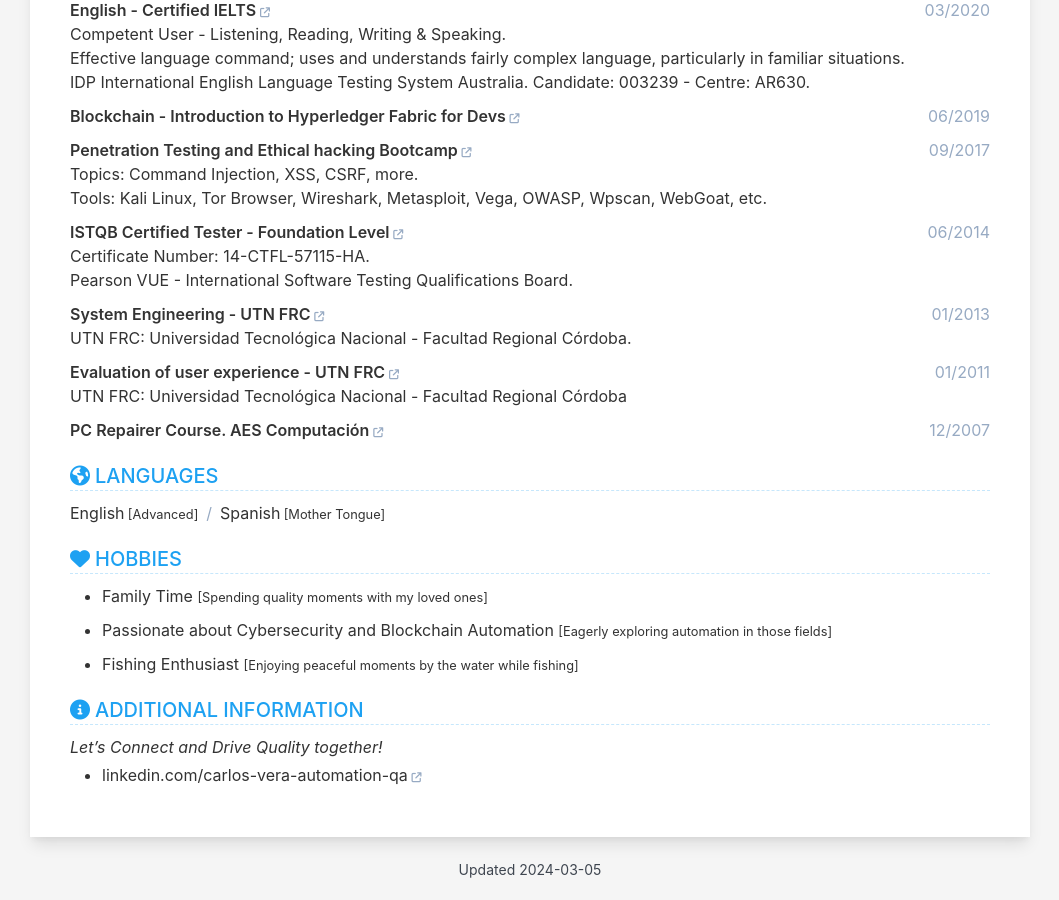
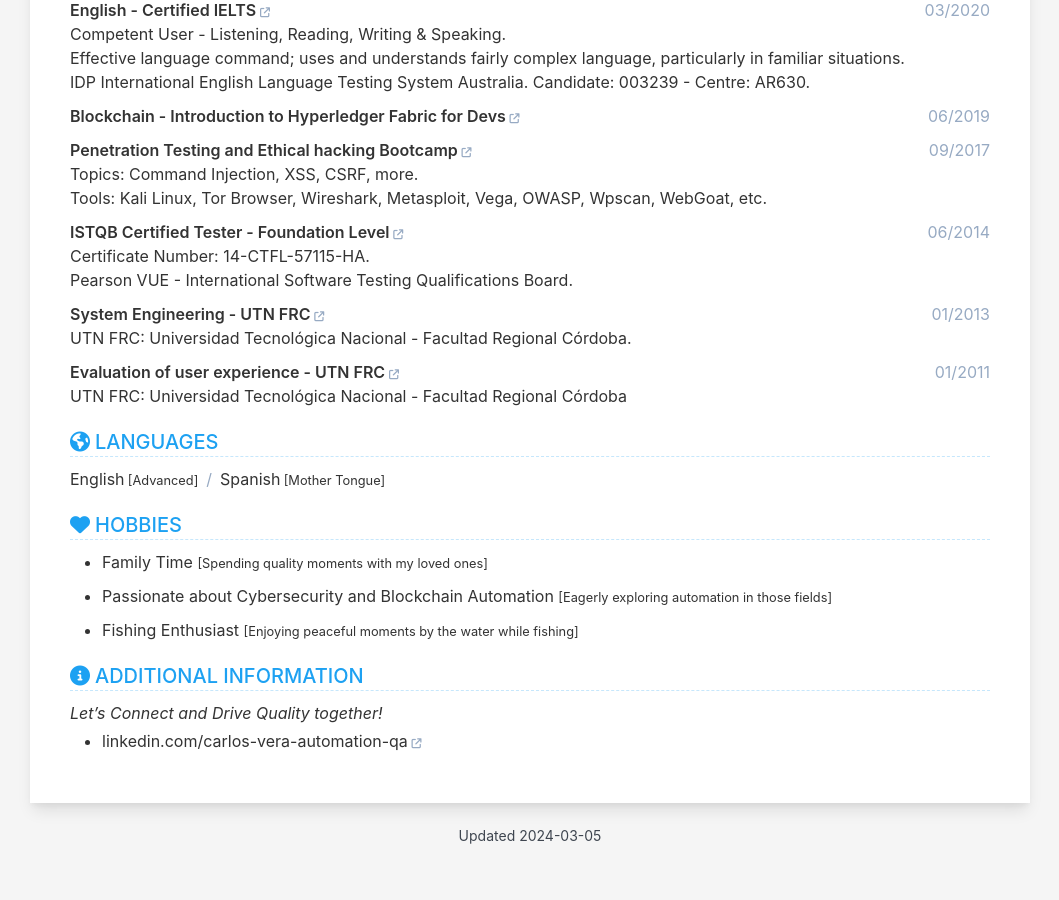
Before and after one commit to cvera08/full-resume, a Jekyll site: the page built from index.html, in a window 1280 px wide and 900 px high, scrolled down 5136 px. Shown: the whole window, without its empty margins (110-1169 px from the left). Built offline with Jekyll 4.4.1, drawn with Linux system fonts in a browser that asks for light colours; after the commit the page ends 6002 px from its top, so only the background shows below that.

Commit message:
chore: remove pc repairer course

```diff
--- a/_data/data.yml
+++ b/_data/data.yml
@@ -382,10 +382,6 @@ education:
       description: |
         UTN FRC: Universidad Tecnológica Nacional - Facultad Regional Córdoba
 
-    - institution: PC Repairer Course. AES Computación
-      link: 'https://www.educaedu.com.ar/centros/aes-capacitacion-uni3045'
-      date: 12/2007
-
 language:
   show: true
   order: 11
```
